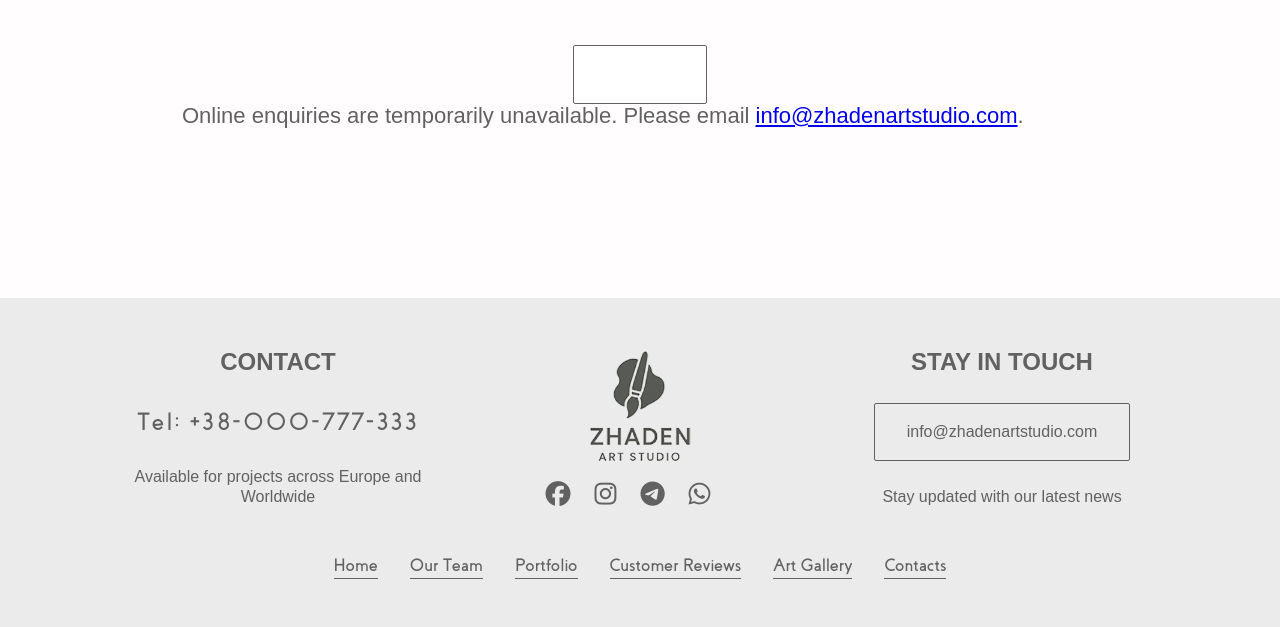
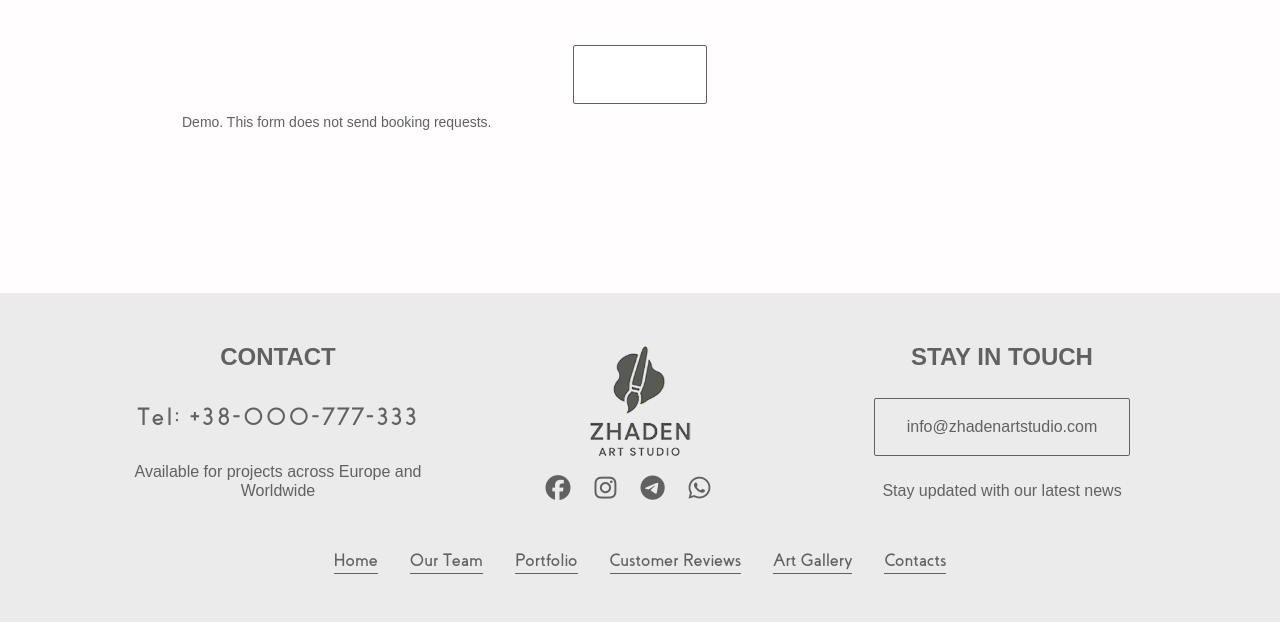
Before and after one commit to Yevhen-2012/zhaden-art-studio, a website: page index.html in a window 1280 px wide. Shown: the part 7358-7985 px from the top of the page. Drawn offline with nearby package versions, Linux system fonts and the light colour scheme; some packages are replaced by stand-ins of ours; a script that the page names is missing.

Commit message:
Label contact forms as demos

```diff
--- a/css/sarny-history-museum.webflow.css
+++ b/css/sarny-history-museum.webflow.css
@@ -581,6 +581,17 @@
 
 .section-form_button-wraper {
   align-self: center;
+}
+
+.contact-form-notice {
+  grid-column: 1 / -1;
+  margin: 0;
+  font-size: 14px;
+  line-height: 1.5;
+}
+
+.secyion-form_form .contact-form-notice {
+  margin-top: 8px;
 }
 
 .footer {
--- a/index.html
+++ b/index.html
@@ -340,7 +340,7 @@
           <div class="section_form-form w-form">
             <form data-contact-form="" action="#" id="email-form" name="email-form" data-name="Email Form" method="post" class="secyion-form_form" data-wf-page-id="66db5d35988b764e039be224" data-wf-element-id="2c77baac-1aa9-e7d1-cb27-2102af0d71d6"><input class="section-form_text-field w-input" maxlength="256" name="name" data-name="Name" placeholder="Name*" type="text" id="name" required=""><input class="section-form_text-field w-input" maxlength="256" name="email" data-name="Email" placeholder="Email*" type="email" id="email" required=""><input class="section-form_text-field--phone margin-s w-input" maxlength="256" name="field" data-name="Field" placeholder="phone number*" type="tel" id="field" required=""><textarea placeholder="Message" maxlength="5000" id="field-2" name="field-2" data-name="Field 2" class="section-form_text-area margin-s w-input"></textarea>
               <div class="section-form_button-wraper"><input type="submit" disabled data-wait="Please wait..." data-w-id="2c77baac-1aa9-e7d1-cb27-2102af0d71dd" class="button-main w-button" value="Submit"></div>
-            <p data-contact-notice="" role="status">Online enquiries are temporarily unavailable. Please email <a href="mailto:info@zhadenartstudio.com">info@zhadenartstudio.com</a>.</p>
+              <p class="contact-form-notice" data-contact-notice="" role="status">Demo. This form does not send booking requests.</p>
             </form>
             <div class="w-form-done">
               <div>Thank you! Your submission has been received!</div>
```
Also changed, not shown: contacts.html (+2 -2 lines), README.md.
